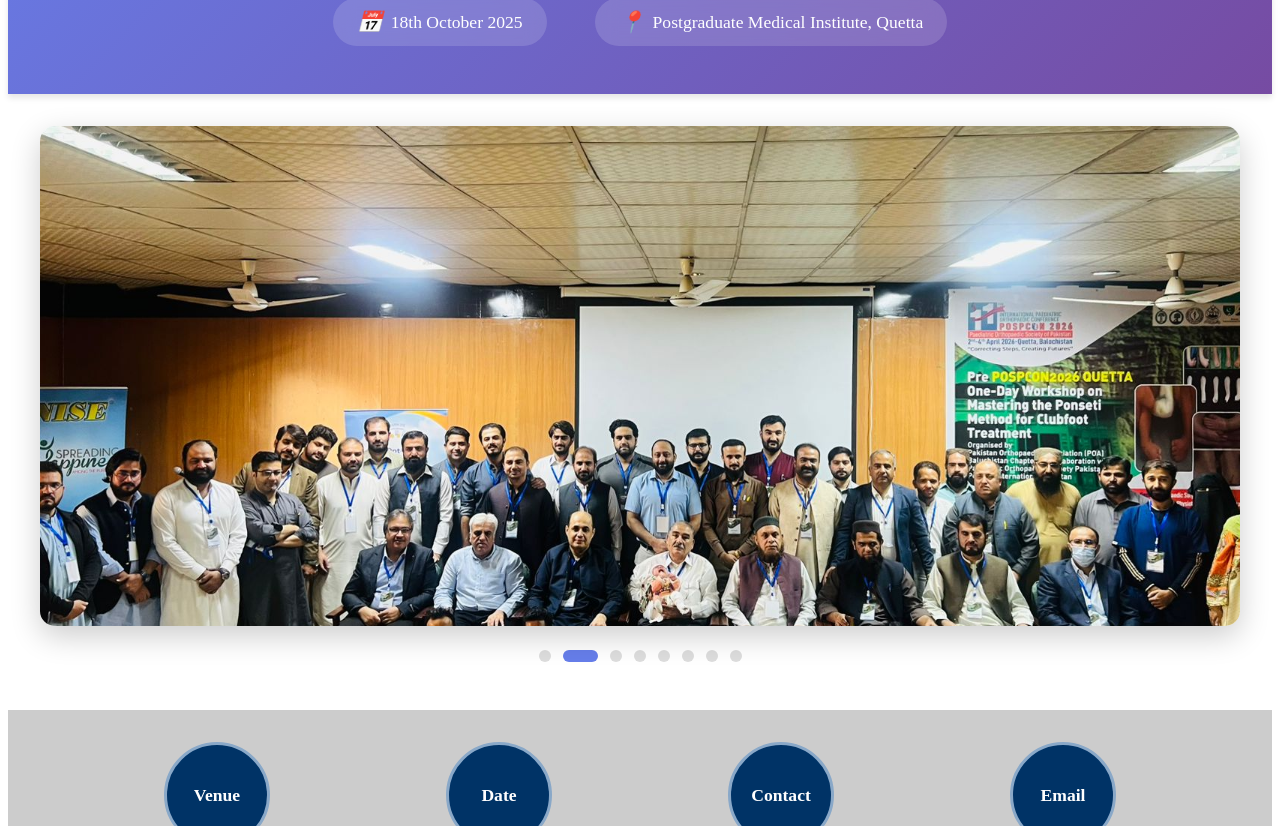
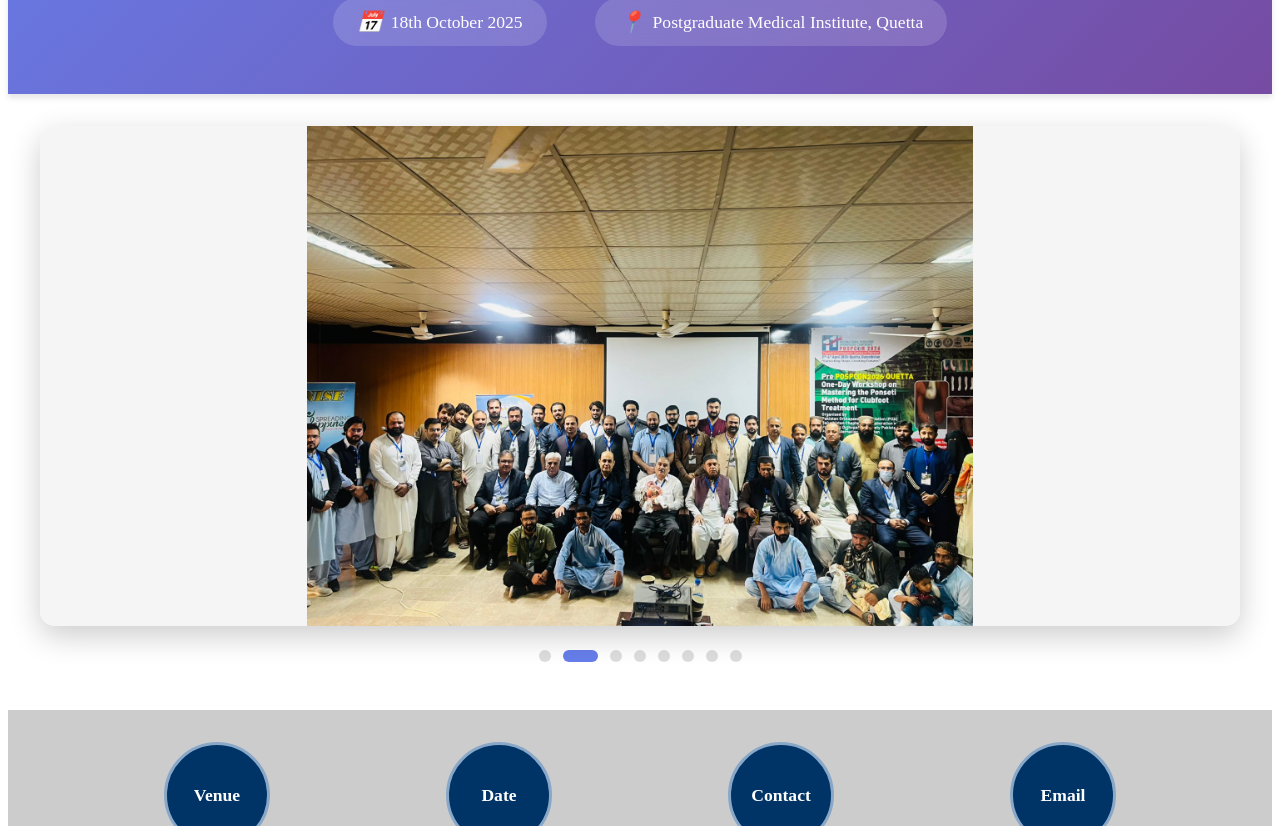
Before and after one commit to JameelAhmed072/pospcon, an Angular app: page /pre-conference-workshops in a window 1280 px wide. Shown: the part 480-1306 px from the top of the page. Built offline with nearby package versions, Linux system fonts and the light colour scheme.

Commit message:
added 1 images in home component and made slight changes in Pre-Conference workshop component

```diff
--- a/src/app/home/home.component.ts
+++ b/src/app/home/home.component.ts
@@ -10,7 +10,8 @@ export class HomeComponent implements OnInit, OnDestroy {
     '/assets/Ziarat_Residency1.JPG',
     '/assets/princes-of-hope (1).jpg', // Add more image paths here
     '/assets/quetta.jpg',
-    '/assets/princes-of-hope (3).jpg'
+    '/assets/princes-of-hope (3).jpg',
+    '/assets/Hana jheel.png'
   ];
 
   currentSlide = 0;
--- a/src/app/pre-conference-workshops/pre-conference-workshops.component.css
+++ b/src/app/pre-conference-workshops/pre-conference-workshops.component.css
@@ -96,7 +96,8 @@
 .slide img {
   width: 100%;
   height: 100%;
-  object-fit: cover;
+  object-fit: contain;
+  background-color: #f5f5f5;
 }
 
 .slider-dots {
```
Also changed, not shown: src/assets/Hana jheel.png (added).
